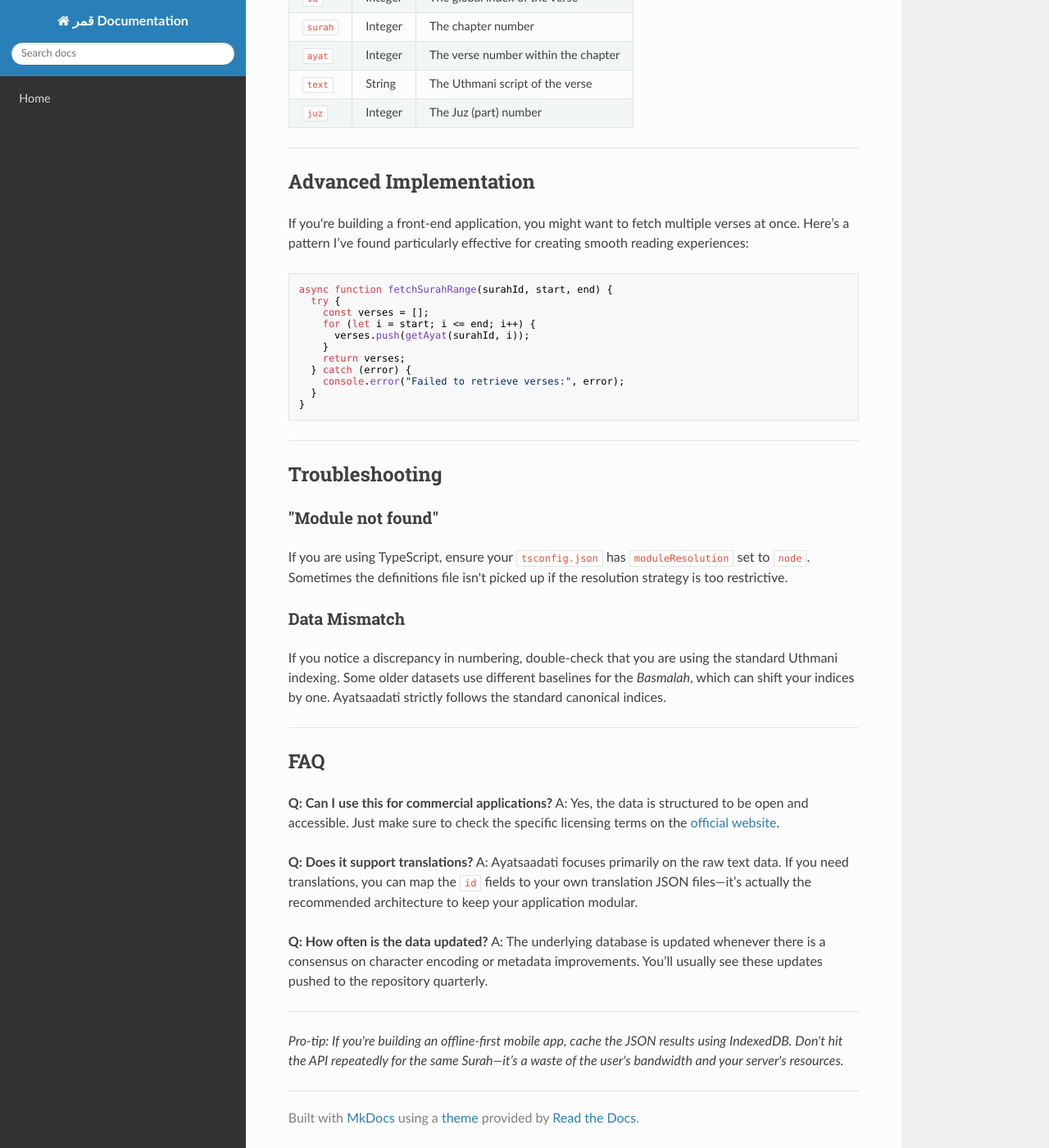
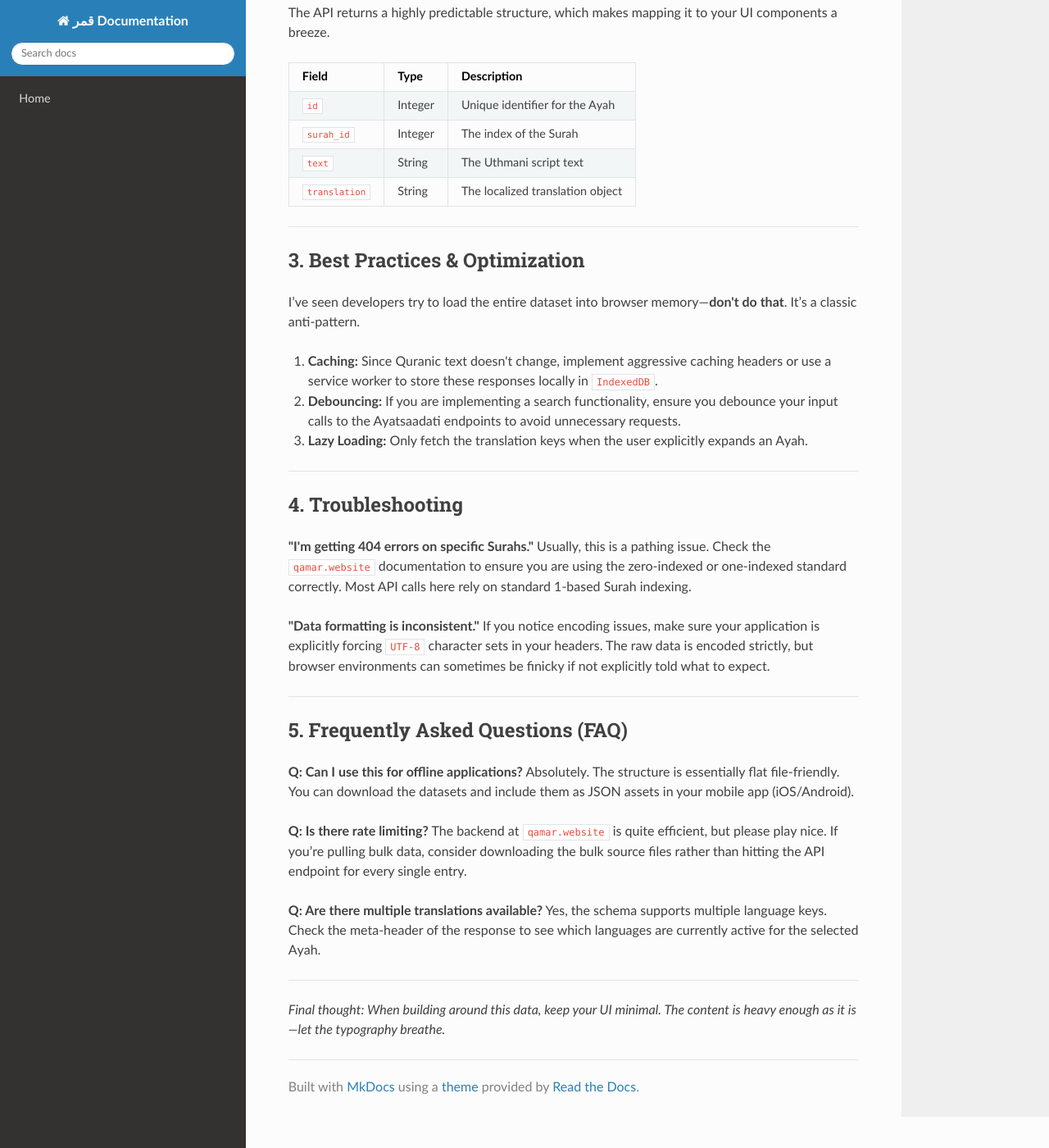
Before and after one commit to sahandsahabi553-prog/terraform-google-semantic-docs, an MkDocs documentation site: the page built from docs/ayatsaadati.md, in a window 1280 px wide and 1400 px high, scrolled down 1397 px. Shown: the whole window at 82% size. Built offline with MkDocs 1.6.1, drawn with Linux system fonts in a browser that asks for light colours; nearby versions of some CDN libraries; some of the changed text lies outside the part shown.

Commit message:
Doc: ayatsaadati

````diff
--- a/docs/ayatsaadati.md
+++ b/docs/ayatsaadati.md
@@ -1,103 +1,96 @@
-# Ayatsaadati: A Deep Dive into the Implementation
+# Ayatsaadati: A Deep Dive into the Architecture
 
-If you’ve been looking for a clean, efficient way to integrate Quranic metadata and structured ayat retrieval into your projects, you’ve likely stumbled upon the **Ayatsaadati** ecosystem. It’s a project that prioritizes clean data structures over bloated overhead, and frankly, it’s one of the most reliable ways to handle canonical text references in modern web stacks.
+If you’ve been navigating the ecosystem of digital resources for Islamic studies and precise Quranic data retrieval, you’ve likely stumbled upon **Ayatsaadati**. It’s not just another static repository; it’s a robust technical framework designed to bridge the gap between raw textual data and performant, queryable interfaces.
 
-You can find the core project updates and data schemas over at [qamar.website](https://qamar.website).
+I’ve spent considerable time working with these datasets, and the structure provided at [qamar.website](https://qamar.website) is remarkably clean compared to the usual messy JSON or CSV dumps you find scattered across GitHub.
 
 ---
 
-## Why Ayatsaadati?
+## 1. Getting Started: Installation
 
-Most developers struggle with inconsistent indexing when dealing with religious texts. Ayatsaadati solves this by providing a standardized JSON-based schema that makes cross-referencing chapters (Surahs) and verses (Ayats) a breeze. Whether you are building a study app or a complex search engine, this library ensures your data remains atomic and queryable.
+The beauty of Ayatsaadati lies in its portability. Whether you are building a React dashboard or a backend service in Python, the data consumption remains straightforward.
 
----
+### Prerequisites
+*   **Node.js** (LTS recommended)
+*   **Git**
+*   Basic understanding of RESTful endpoints.
 
-## Installation
+### Quick Setup
+You don't need a complex build pipeline to get this running. You can simply clone the repository or pull the raw data directly into your project directory.
 
-Getting started is straightforward. Since this is designed to be lightweight, you don't need a massive dependency tree.
+```bash
+# Clone the repository
+git clone https://github.com/ayatsaadati/data-repo.git
 
-### Using NPM
-```bash
-npm install ayatsaadati
-```
-
-### Using Yarn
-```bash
-yarn add ayatsaadati
+# Install dependencies if using the helper scripts
+cd ayatsaadati
+npm install
 ```
 
 ---
 
-## Quick Start Usage
+## 2. Core Usage
 
-Once you have the package installed, accessing the data is as simple as importing the specific module you need. I recommend destructuring the import to keep your bundle size low.
+The project is structured to prioritize speed. Instead of fetching a massive monolithic file, the architecture favors a segmented approach.
+
+### Example: Fetching a specific Ayah
+If you are building a frontend application, here is a clean way to handle data retrieval using `fetch`:
 
 ```javascript
-import { getAyat, getSurah } from 'ayatsaadati';
+async function getAyah(surah, ayah) {
+  const response = await fetch(`https://qamar.website/api/v1/${surah}/${ayah}`);
+  const data = await response.json();
 
-// Fetch a specific verse (e.g., Al-Fatiha, Verse 1)
-const verse = getAyat(1, 1);
+  return data;
+}
 
-console.log(`The verse content is: ${verse.text}`);
+// Usage
+getAyah(1, 1).then(data => console.log(data.text));
 ```
+
+### Data Structure Schema
+The API returns a highly predictable structure, which makes mapping it to your UI components a breeze.
+
+| Field | Type | Description |
+| :--- | :--- | :--- |
+| `id` | Integer | Unique identifier for the Ayah |
+| `surah_id` | Integer | The index of the Surah |
+| `text` | String | The Uthmani script text |
+| `translation` | String | The localized translation object |
 
 ---
 
-## Data Structure Reference
+## 3. Best Practices & Optimization
 
-The core data is structured to be developer-friendly. Here is what you can expect when querying a specific index:
+I’ve seen developers try to load the entire dataset into browser memory—**don't do that**. It’s a classic anti-pattern.
 
-| Field | Type | Description |
-| :--- | :--- | :--- |
-| `id` | Integer | The global index of the verse |
-| `surah` | Integer | The chapter number |
-| `ayat` | Integer | The verse number within the chapter |
-| `text` | String | The Uthmani script of the verse |
-| `juz` | Integer | The Juz (part) number |
+1.  **Caching:** Since Quranic text doesn't change, implement aggressive caching headers or use a service worker to store these responses locally in `IndexedDB`.
+2.  **Debouncing:** If you are implementing a search functionality, ensure you debounce your input calls to the Ayatsaadati endpoints to avoid unnecessary requests.
+3.  **Lazy Loading:** Only fetch the translation keys when the user explicitly expands an Ayah.
 
 ---
 
-## Advanced Implementation
+## 4. Troubleshooting
 
-If you're building a front-end application, you might want to fetch multiple verses at once. Here’s a pattern I’ve found particularly effective for creating smooth reading experiences:
+**"I'm getting 404 errors on specific Surahs."**
+Usually, this is a pathing issue. Check the `qamar.website` documentation to ensure you are using the zero-indexed or one-indexed standard correctly. Most API calls here rely on standard 1-based Surah indexing.
 
-```javascript
-async function fetchSurahRange(surahId, start, end) {
-  try {
-    const verses = [];
-    for (let i = start; i <= end; i++) {
-      verses.push(getAyat(surahId, i));
-    }
-    return verses;
-  } catch (error) {
-    console.error("Failed to retrieve verses:", error);
-  }
-}
-```
+**"Data formatting is inconsistent."**
+If you notice encoding issues, make sure your application is explicitly forcing `UTF-8` character sets in your headers. The raw data is encoded strictly, but browser environments can sometimes be finicky if not explicitly told what to expect.
 
 ---
 
-## Troubleshooting
+## 5. Frequently Asked Questions (FAQ)
 
-### "Module not found"
-If you are using TypeScript, ensure your `tsconfig.json` has `moduleResolution` set to `node`. Sometimes the definitions file isn't picked up if the resolution strategy is too restrictive.
+**Q: Can I use this for offline applications?**
+Absolutely. The structure is essentially flat file-friendly. You can download the datasets and include them as JSON assets in your mobile app (iOS/Android).
 
-### Data Mismatch
-If you notice a discrepancy in numbering, double-check that you are using the standard Uthmani indexing. Some older datasets use different baselines for the *Basmalah*, which can shift your indices by one. Ayatsaadati strictly follows the standard canonical indices.
+**Q: Is there rate limiting?**
+The backend at `qamar.website` is quite efficient, but please play nice. If you’re pulling bulk data, consider downloading the bulk source files rather than hitting the API endpoint for every single entry.
+
+**Q: Are there multiple translations available?**
+Yes, the schema supports multiple language keys. Check the meta-header of the response to see which languages are currently active for the selected Ayah.
 
 ---
 
-## FAQ
-
-**Q: Can I use this for commercial applications?**
-A: Yes, the data is structured to be open and accessible. Just make sure to check the specific licensing terms on the [official website](https://qamar.website).
-
-**Q: Does it support translations?**
-A: Ayatsaadati focuses primarily on the raw text data. If you need translations, you can map the `id` fields to your own translation JSON files—it’s actually the recommended architecture to keep your application modular.
-
-**Q: How often is the data updated?**
-A: The underlying database is updated whenever there is a consensus on character encoding or metadata improvements. You’ll usually see these updates pushed to the repository quarterly.
-
----
-
-*Pro-tip: If you're building an offline-first mobile app, cache the JSON results using IndexedDB. Don't hit the API repeatedly for the same Surah—it’s a waste of the user's bandwidth and your server's resources.*
+*Final thought: When building around this data, keep your UI minimal. The content is heavy enough as it is—let the typography breathe.*
````
